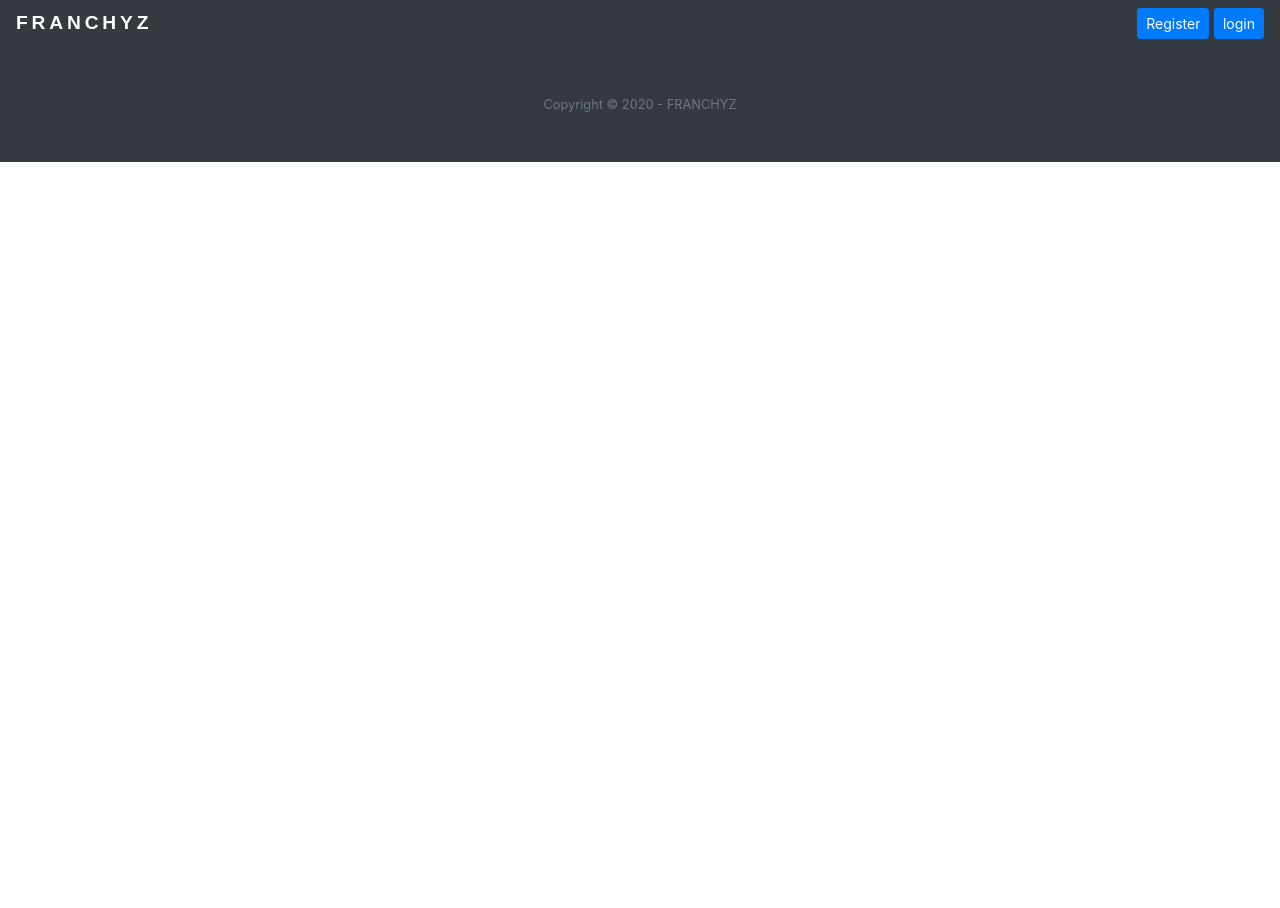
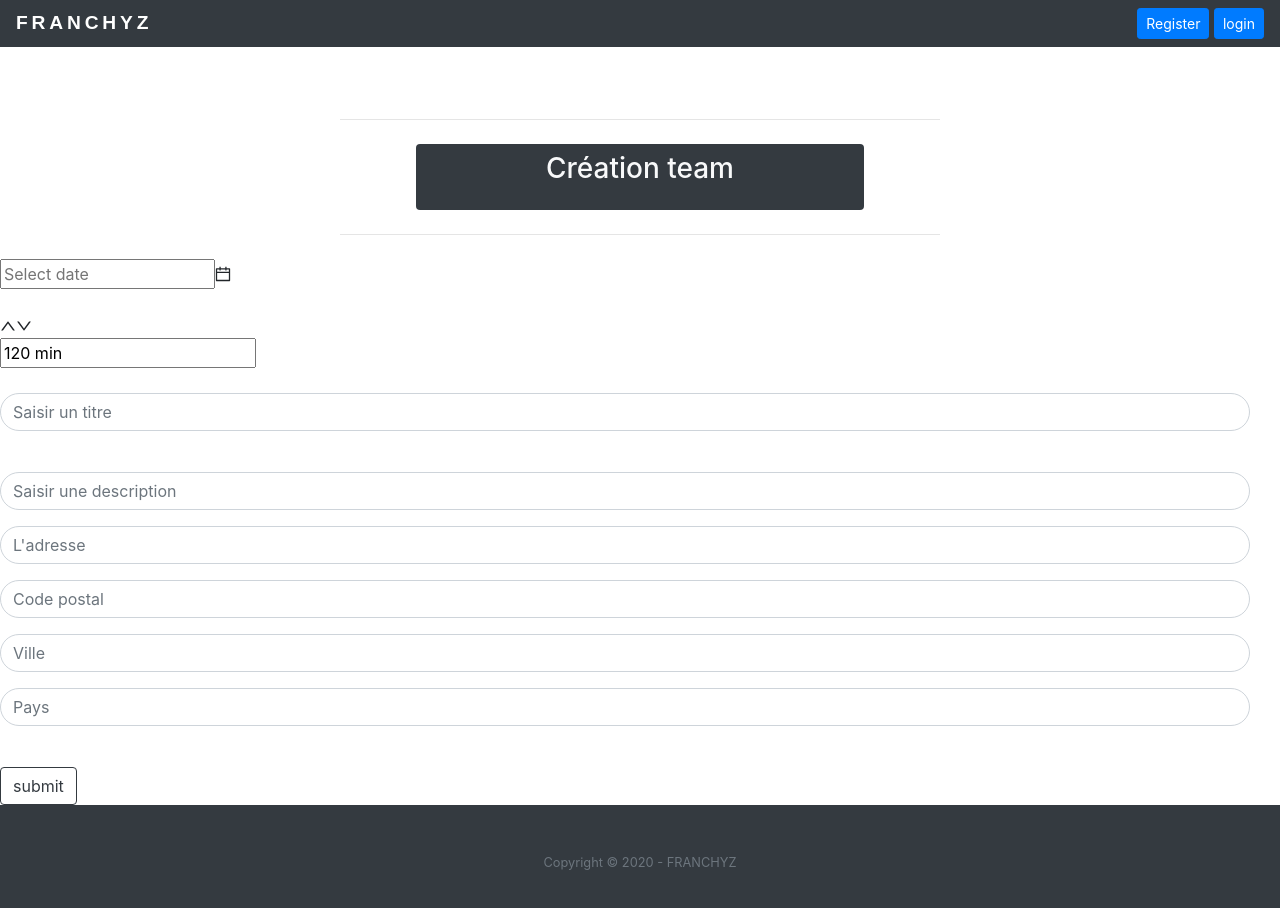
Before and after one commit to mariannehbt/Franchyz, a React (Create React App) app: page /create-team in a window 1280 px wide. Shown: the top 908 px of the page. Before the commit the page ends 800 px from the top, so only its background shows below. Built offline with nearby package versions, Linux system fonts and the light colour scheme; what webfontloader would draw is missing.

Commit message:
add team form

```diff
--- a/src/app.jsx
+++ b/src/app.jsx
@@ -1,18 +1,19 @@
-import React from 'react';
-import { BrowserRouter as Router, Route, Switch } from 'react-router-dom';
-import 'bootstrap/dist/css/bootstrap.css';
-import 'bootstrap/dist/js/bootstrap.js';
+import React from "react";
+import { BrowserRouter as Router, Route, Switch } from "react-router-dom";
+import "bootstrap/dist/css/bootstrap.css";
+import "bootstrap/dist/js/bootstrap.js";
 // Redux
-import { Provider } from 'react-redux';
-import store from './redux/store.js';
+import { Provider } from "react-redux";
+import store from "./redux/store.js";
 
 // Pages
-import Navbar from './components/layouts/navbar.jsx'
-import Footer from './components/layouts/footer.jsx'
-import Home from './pages/home.jsx';
-import Login from './pages/login.jsx'
-import Register from './pages/register.jsx'
-import AdminCoachDashboardPage from './pages/adminCoachDashboardPage.jsx'
+import Navbar from "./components/layouts/navbar.jsx";
+import Footer from "./components/layouts/footer.jsx";
+import Home from "./pages/home.jsx";
+import Login from "./pages/login.jsx";
+import Register from "./pages/register.jsx";
+import CreateTeam from "./pages/createTeam.jsx";
+import AdminCoachDashboardPage from "./pages/adminCoachDashboardPage.jsx";
 
 const App = () => {
 	return (
@@ -21,10 +22,26 @@ const App = () => {
 				<>
 					<Navbar />
 					<Switch>
-                            <Route path="/login"> <Login /> </Route>
-                            <Route path="/register"> <Register /> </Route>
-                            <Route path="/dashboardAdmin"> <AdminCoachDashboardPage /> </Route>
-                            <Route exact path="/"> <Home /> </Route>
+						<Route path="/login">
+							{" "}
+							<Login />{" "}
+						</Route>
+						<Route path="/register">
+							{" "}
+							<Register />{" "}
+						</Route>
+						<Route path="/dashboardAdmin">
+							{" "}
+							<AdminCoachDashboardPage />{" "}
+						</Route>
+						<Route path="/create-team">
+							{" "}
+							<CreateTeam />{" "}
+						</Route>
+						<Route exact path="/">
+							{" "}
+							<Home />{" "}
+						</Route>
 					</Switch>
 					<Footer />
 				</>
--- /dev/null
+++ b/src/components/formTeam.jsx
@@ -0,0 +1,205 @@
+import React, { useState } from "react";
+import { DatePicker, Col, Row } from "antd";
+import moment from "moment";
+import { InputNumber } from "antd";
+// import "../styles/app.scss";
+// import * as API from "services/eventsAPI";
+
+const FormTeam = ({ EventType, ClubId, TeamId }) => {
+	const [DateTime, setDateTime] = useState("");
+	const [Duration, setDuration] = useState("");
+	const [EventTitle, setEventTitle] = useState("");
+
+	const [EventDescription, setEventDescription] = useState("");
+	const [ZipCode, setZipCode] = useState("");
+	const [City, setCity] = useState("");
+	const [Country, setCountry] = useState("");
+	const [Address, setAddress] = useState("");
+
+	function onChange(value, dateString) {
+		console.log(EventType);
+		// console.log("Selected Time: ", value);
+		setDateTime(dateString);
+		console.log("Formatted Selected Time: ", dateString);
+		console.log("changed", value);
+	}
+
+	function onChangeDuration(valueMin) {
+		console.log(valueMin);
+		setDuration(valueMin);
+	}
+
+	function onOk(value) {
+		console.log("onOk: ", value);
+	}
+
+	function disabledDate(current) {
+		return current && current < moment().endOf("day");
+	}
+
+	function onSubmit() {
+		if (DateTime === "") {
+			document.getElementById("notice_datetime").innerHTML =
+				"Merci de choisir une date";
+		}
+		if (DateTime === "") {
+			document.getElementById("notice_title").innerHTML =
+				"Merci de saisir un titre";
+		}
+
+		// API.createGame(
+		// 	EventTitle,
+		// 	EventDescription,
+		// 	Address,
+		// 	City,
+		// 	Country,
+		// 	ZipCode,
+		// 	DateTime,
+		// 	Duration
+		// ).then((response) => console.log(response));
+	}
+
+	return (
+		<div>
+			<Row>
+				<Col span={6} offset={6}>
+					<DatePicker
+						id="datetime"
+						format="DD-MM-YY HH:mm"
+						disabledDate={disabledDate}
+						onChange={onChange}
+						onOk={onOk}
+						showTime={{ defaultValue: moment("00:00:00", "HH:mm:ss") }}
+					/>
+					<p id="notice_datetime" className="redtext"></p>
+
+					{DateTime !== "" && (
+						<p style={{ marginTop: "25px" }}> Date choisie: {DateTime}</p>
+					)}
+					<InputNumber
+						style={{ marginTop: "25px" }}
+						defaultValue={120}
+						step={5}
+						min={0}
+						max={100000}
+						formatter={(valueMin) => `${valueMin} min`}
+						parser={(valueMin) => valueMin.replace(" min", "")}
+						onChange={onChangeDuration}
+					/>
+				</Col>
+			</Row>
+			<Row>
+				<Col span={8} offset={6}>
+					<div className="form-group row col-12">
+						<label htmlFor="email"></label>
+						<input
+							style={{ marginTop: "25px" }}
+							type="text"
+							className="form-control"
+							placeholder="Saisir un titre"
+							id="title"
+							onChange={(e) => setEventTitle(e.target.value)}
+							value={EventTitle}
+						/>
+						<p id="notice_title" className="redtext"></p>
+					</div>
+				</Col>
+			</Row>
+			<Row>
+				<Col span={8} offset={6}>
+					<div className="form-group row col-12">
+						<label htmlFor="email"></label>
+						<input
+							style={{ marginTop: "25px" }}
+							type="text"
+							className="form-control"
+							placeholder="Saisir une description"
+							id="description"
+							onChange={(e) => setEventDescription(e.target.value)}
+							value={EventDescription}
+						/>
+					</div>
+				</Col>
+			</Row>
+
+			<Row>
+				<Col span={8} offset={6}>
+					<div className="form-group row col-12">
+						<label htmlFor="email"></label>
+						<input
+							type="text"
+							className="form-control"
+							placeholder="L'adresse"
+							id="address"
+							onChange={(e) => setAddress(e.target.value)}
+							value={Address}
+						/>
+					</div>
+				</Col>
+			</Row>
+
+			<Row>
+				<Col span={8} offset={6}>
+					<div className="form-group row col-12">
+						<label htmlFor="email"></label>
+						<input
+							type="text"
+							className="form-control"
+							placeholder="Code postal"
+							id="zipcode"
+							onChange={(e) => setZipCode(e.target.value)}
+							value={ZipCode}
+						/>
+					</div>
+				</Col>
+			</Row>
+
+			<Row>
+				<Col span={8} offset={6}>
+					<div className="form-group row col-12">
+						<label htmlFor="email"></label>
+						<input
+							type="text"
+							className="form-control"
+							placeholder="Ville"
+							id="city"
+							onChange={(e) => setCity(e.target.value)}
+							value={City}
+						/>
+					</div>
+				</Col>
+			</Row>
+
+			<Row>
+				<Col span={8} offset={6}>
+					<div className="form-group row col-12">
+						<label htmlFor="email"></label>
+						<input
+							type="text"
+							className="form-control"
+							placeholder="Pays"
+							id="country"
+							onChange={(e) => setCountry(e.target.value)}
+							value={Country}
+						/>
+					</div>
+				</Col>
+			</Row>
+
+			<Row>
+				<Col span={3} offset={10}>
+					<button
+						type="submit"
+						className="btn btn-outline-dark"
+						style={{ marginTop: "25px" }}
+						onClick={onSubmit}
+					>
+						submit
+					</button>
+				</Col>
+			</Row>
+		</div>
+	);
+};
+
+export default FormTeam;
--- /dev/null
+++ b/src/pages/createTeam.jsx
@@ -0,0 +1,22 @@
+import FormTeam from "components/formTeam.jsx";
+import React from "react";
+
+function CreateTeams() {
+	return (
+		<div>
+			<br />
+			<br />
+			<hr className="my-4" style={{ width: "600px" }}></hr>
+			<div
+				className="bg-dark pb-3 p-2 mx-auto rounded select"
+				style={{ width: "35%" }}
+			>
+				<h3 className="text-light text-center">Création team</h3>
+			</div>
+			<hr className="my-4" style={{ width: "600px" }}></hr>
+			<FormTeam style={{ marginTop: "25px" }} />
+		</div>
+	);
+}
+
+export default CreateTeams;
```
Lines whose indentation alone changed are shown as unchanged.
